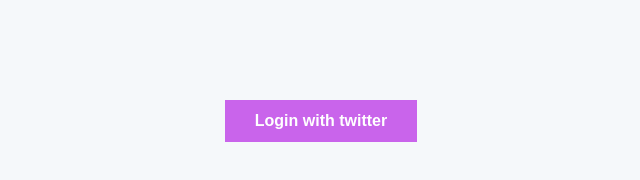
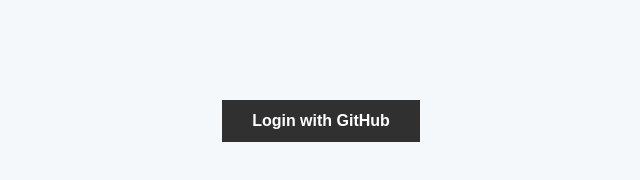
Before and after one commit to agustina-byte88/login_button, a plain HTML site: page index.html in a window 1280 px wide. Shown: the whole page, without its empty margins (319-959 px from the left). Drawn offline with Linux system fonts and the light colour scheme.

Commit message:
change into commit

```diff
--- a/index.html
+++ b/index.html
@@ -18,7 +18,7 @@
     <div class="contenedor">
 
         <button class="boton-twitter">
-            Login with twitter
+            Login with GitHub
         </button>
 
     </div>
--- a/style.css
+++ b/style.css
@@ -19,7 +19,7 @@ body {
 /* Diseño del botón de Twitter */
 .boton-twitter {
 
-    background-color: #c964eb; /* Establece el azul característico de Twitter */
+    background-color: #303030; /* Establece el azul característico de Twitter */
 
     color: white; /* Define el color del texto */
 
@@ -40,6 +40,6 @@ body {
 /* Efecto al pasar el mouse */
 .boton-twitter:hover {
 
-    background-color: #bf71e1; /* Oscurece el botón al pasar el mouse */
+    background-color: #59585a; /* Oscurece el botón al pasar el mouse */
 
 }
```
